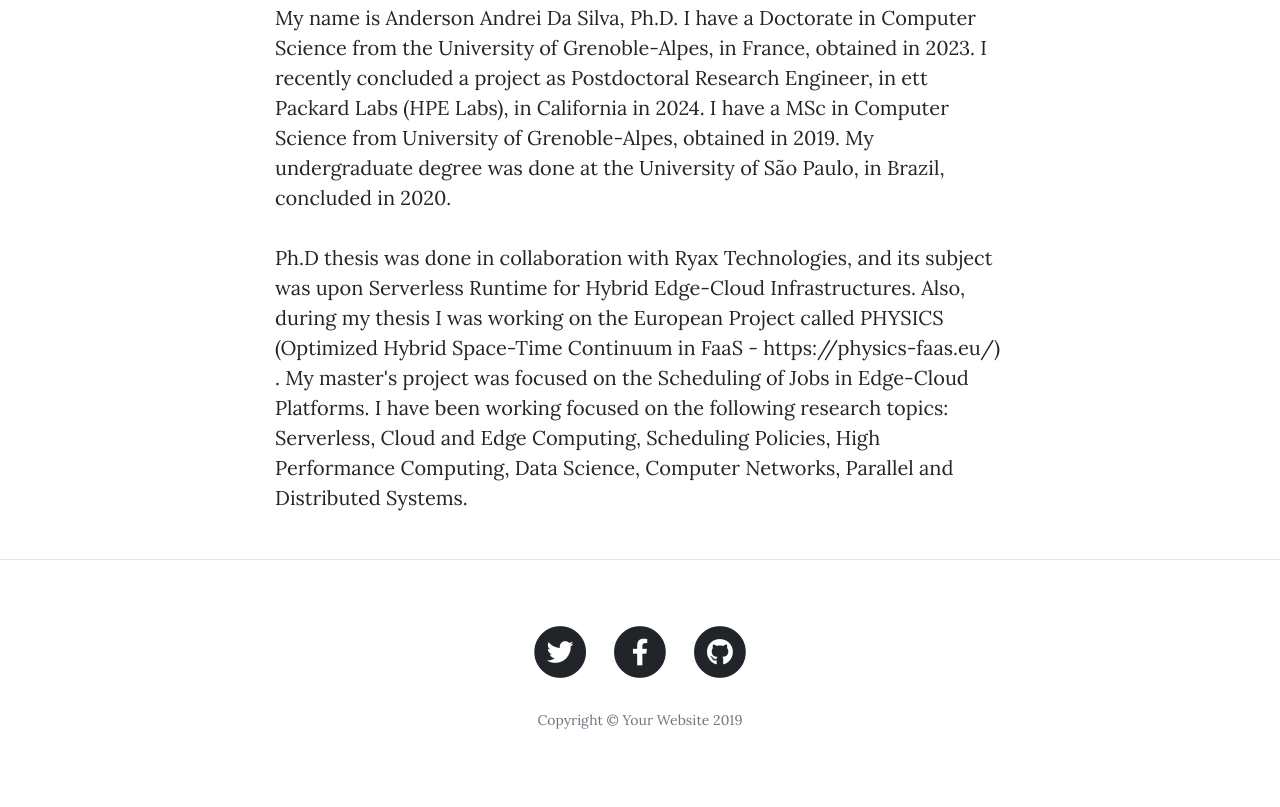
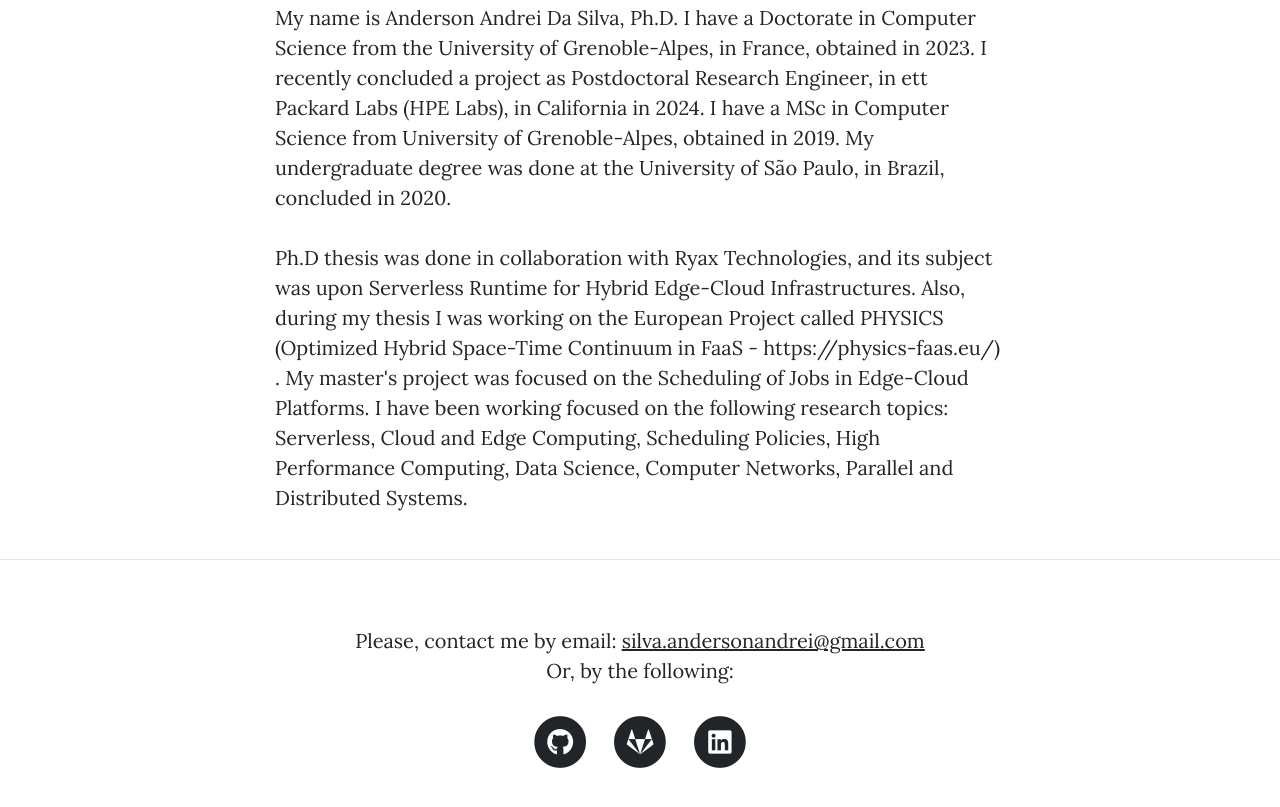
Before and after one commit to andersonandrei/andersonandrei.github.io, a website: page about.html in a window 1280 px wide. Shown: the part 609-1416 px from the top of the page. Drawn offline with nearby package versions, Linux system fonts and the light colour scheme.

Commit message:
Update the footer of all pages

```diff
--- a/about.html
+++ b/about.html
@@ -104,33 +104,38 @@
     <div class="container">
       <div class="row">
         <div class="col-lg-8 col-md-10 mx-auto">
+          <center> Please, contact me by email: <u> silva.andersonandrei@gmail.com</u> </center>
+          <center> Or, by the following: </center> <br>
+        </div>
+      </div>
+      <div class="row">
+        <div class="col-lg-8 col-md-10 mx-auto">
           <ul class="list-inline text-center">
             <li class="list-inline-item">
-              <a href="#">
-                <span class="fa-stack fa-lg">
-                  <i class="fas fa-circle fa-stack-2x"></i>
-                  <i class="fab fa-twitter fa-stack-1x fa-inverse"></i>
-                </span>
-              </a>
-            </li>
-            <li class="list-inline-item">
-              <a href="#">
-                <span class="fa-stack fa-lg">
-                  <i class="fas fa-circle fa-stack-2x"></i>
-                  <i class="fab fa-facebook-f fa-stack-1x fa-inverse"></i>
-                </span>
-              </a>
-            </li>
-            <li class="list-inline-item">
-              <a href="#">
+              <a href="https://www.github.com/andersonandrei">
                 <span class="fa-stack fa-lg">
                   <i class="fas fa-circle fa-stack-2x"></i>
                   <i class="fab fa-github fa-stack-1x fa-inverse"></i>
                 </span>
               </a>
             </li>
+            <li class="list-inline-item">
+              <a href="https://www.gitlab.com/andersonandrei">
+                <span class="fa-stack fa-lg">
+                  <i class="fas fa-circle fa-stack-2x"></i>
+                  <i class="fab fa-gitlab fa-stack-1x fa-inverse"></i>
+                </span>
+              </a>
+            </li>
+            <li class="list-inline-item">
+              <a href="https://www.linkedin.com/in/andersonandrei/">
+                <span class="fa-stack fa-lg">
+                  <i class="fas fa-circle fa-stack-2x"></i>
+                  <i class="fab fa-linkedin fa-stack-1x fa-inverse"></i>
+                </span>
+              </a>
+            </li>
           </ul>
-          <p class="copyright text-muted">Copyright &copy; Your Website 2019</p>
         </div>
       </div>
     </div>
```
Also changed, not shown: cv.html (+1 -9 lines), hackathons.html (+3 -10 lines), index.html (+2 -11 lines), industry.html (+1 -9 lines), research.html (+3 -10 lines), teaching.html (+1 -9 lines).
